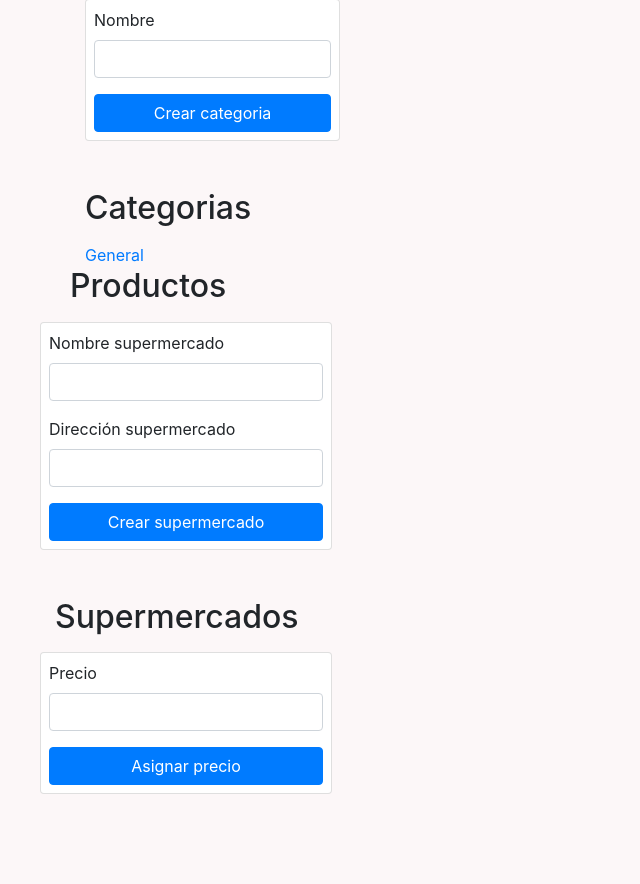
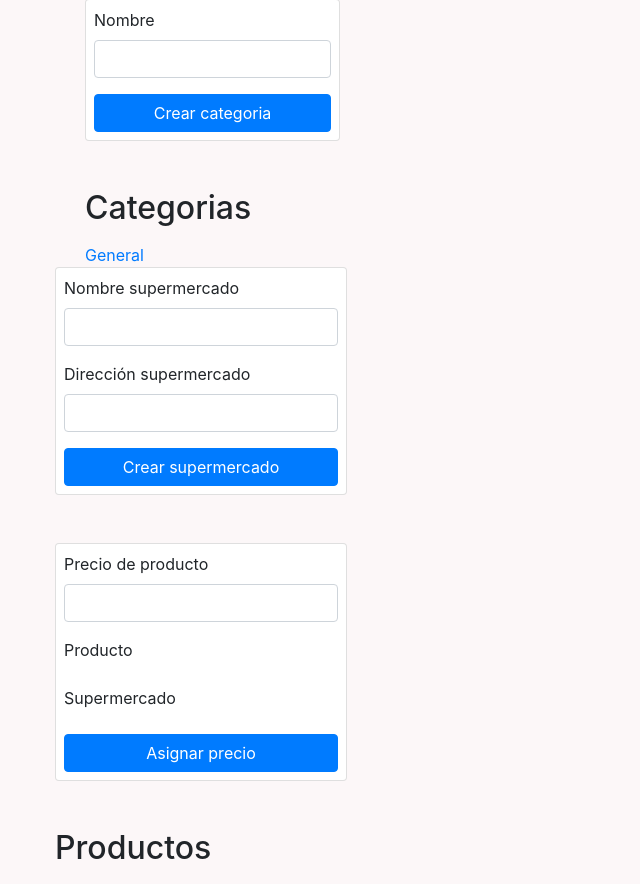
Before and after one commit to anagabrielamp/comparando, a PHP site: page /home.php in a window 1280 px wide. Shown: the part 71-955 px from the top of the page, without its empty margins (0-640 px from the left). Before the commit the page ends 865 px from the top, so only its background shows below. Run offline with PHP 8.4, Linux system fonts and the light colour scheme; data that the repository does not hold is empty; some libraries are stand-ins or nearby versions.

Commit message:
crear precio funciona

```diff
--- a/acciones/crearprecio.php
+++ b/acciones/crearprecio.php
@@ -12,6 +12,8 @@
      */
     $precio = $_REQUEST["precio"];
     $productoId = $_REQUEST["productoId"];
+    $supermercadoId = $_REQUEST["supermercadoId"];
+
     /**
      * Creo una query para insertar en la tabla publicaciones un nuevo
      * registro con los valores de las variables $titulo y $texto
@@ -20,7 +22,7 @@
      * Tambien utilizamos los valores guardados en la session de user-id y comunidad-id
      */
     $query = "INSERT INTO precios(precio, fecha, productoid, supermercadoid, usuarioid)
-    VALUES('" . $precio . "', now(), '" . $productoId . "', '" . $_SESSION["supermercado-id"] . "', '" . $_SESSION["usuario-id"] . "')";
+    VALUES('" . $precio . "', now(), '" . $productoId . "', '" . $supermercadoId . "', '" . $_SESSION["user-id"] . "')";
 
     // Ejecuto la query
     mysqli_query($conexion, $query);
--- a/home.php
+++ b/home.php
@@ -38,6 +38,13 @@ $supermercados = mysqli_query($conexion, $query);
 
 ?>
 
+<?php
+
+// Obtengo todas las comunidades y guardo el resultado en la variable $comunidades
+$query = "SELECT * FROM precios";
+$precios = mysqli_query($conexion, $query);
+
+?>
 
 <!DOCTYPE html>
 <html lang="en">
@@ -126,18 +133,6 @@ $supermercados = mysqli_query($conexion, $query);
                 ?>
             </div>
         <div class="row">
-        <div class="col-12" id="productos">
-                <h2 class="mb-3">Productos</h2>
-                <?php
-                    while($producto = mysqli_fetch_array($productos)) {
-                        ?>
-                        <input type="radio" name="productoId" value="<?php echo $producto["ProductoId"]; ?>"><?php echo $producto["Titulo"]; ?>
-
-                        <?php
-                    }
-                ?>
-        </div>
-        <div class="row">
             <div class="card p-2 mb-5">
                     <form action="acciones/crearsupermercado.php" method="post">
                         <div class="form-group">
@@ -153,27 +148,60 @@ $supermercados = mysqli_query($conexion, $query);
             </div>
         </div>
 
+
         <div class="row">
+            <div class="card p-2 mb-5">
+                    <form action="acciones/crearprecio.php" method="post">
+                        <div class="form-group">
+                            <label for="precio">Precio de producto</label>
+                            <input type="text" required class="form-control" name="precio" id="precio">
+                        </div>
+                        <div class="form-group">
+                            <label for="producto">Producto</label>
+                        <?php
+                    while($producto = mysqli_fetch_array($productos)) {
+                        ?>
+                        <input type="radio" name="productoId" value="<?php echo $producto["ProductoId"]; ?>"><?php echo $producto["Titulo"]; ?>
 
-            <div class="col-12" id="supermercados">
-                <h2 class="mb-3">Supermercados</h2>
+                        <?php
+                    }
+                ?>
+                </div>
+                        <div class="form-group">
+                            <label for="supermercado">Supermercado</label>
                             <?php
                     while($supermercado = mysqli_fetch_array($supermercados)) {
                         ?>
-                            <a href="acciones/seleccionarsupermercado.php?id=<?php echo $supermercado["SupermercadoId"]; ?>&Nombre=<?php echo $supermercado["Nombre"]; ?>" class="card-link"><?php echo $supermercado["Nombre"]; ?></a><br/>
+                        <input type="radio" name="supermercadoId" value="<?php echo $supermercado["SupermercadoId"]; ?>"><?php echo $supermercado["Nombre"]; ?>
+
                         <?php
                     }
                 ?>
                         </div>
 
-<div class="card p-2 mb-5">
-                        <div class="form-group">
-                            <label for="precio">Precio</label>
-                            <input type="text" required class="form-control" name="precio" id="precio">
-                        </div>
                         <button type="submit" class="btn btn-primary w-100" id="">Asignar precio</button>
                     </form>
                 </div>
+                <div class="row">
+                <div class="col-sm-12 col-md-3" id="productos">
+                <h2 class="mb-3">Productos</h2>
+                <?php
+                    mysqli_data_seek( $productos, 0 );
+                    while($producto = mysqli_fetch_array($productos)) {
+                        ?>
+                            <a href="acciones/seleccionarproducto.php?id=<?php echo $producto["ProductoId"]; ?>&titulo=<?php echo $producto["Titulo"]; ?>" class="card-link"><?php echo $producto["Titulo"]; ?></a><br/>
+                        <?php
+                    }
+                ?>
+                </div>
+                </div>
+
+
+        </div>
+        </div>
+        </div>
+
+
 
 </div>
 </div>
```
Lines whose indentation alone changed are shown as unchanged.
